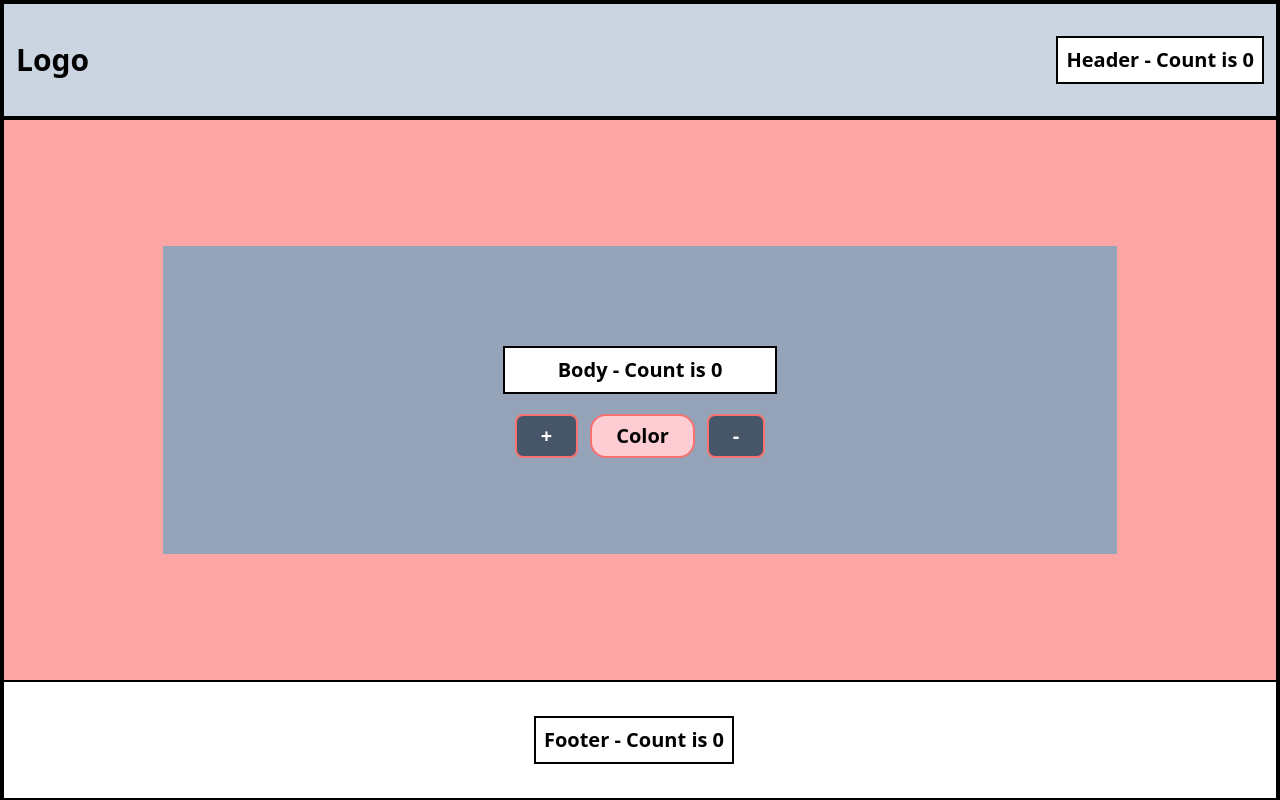
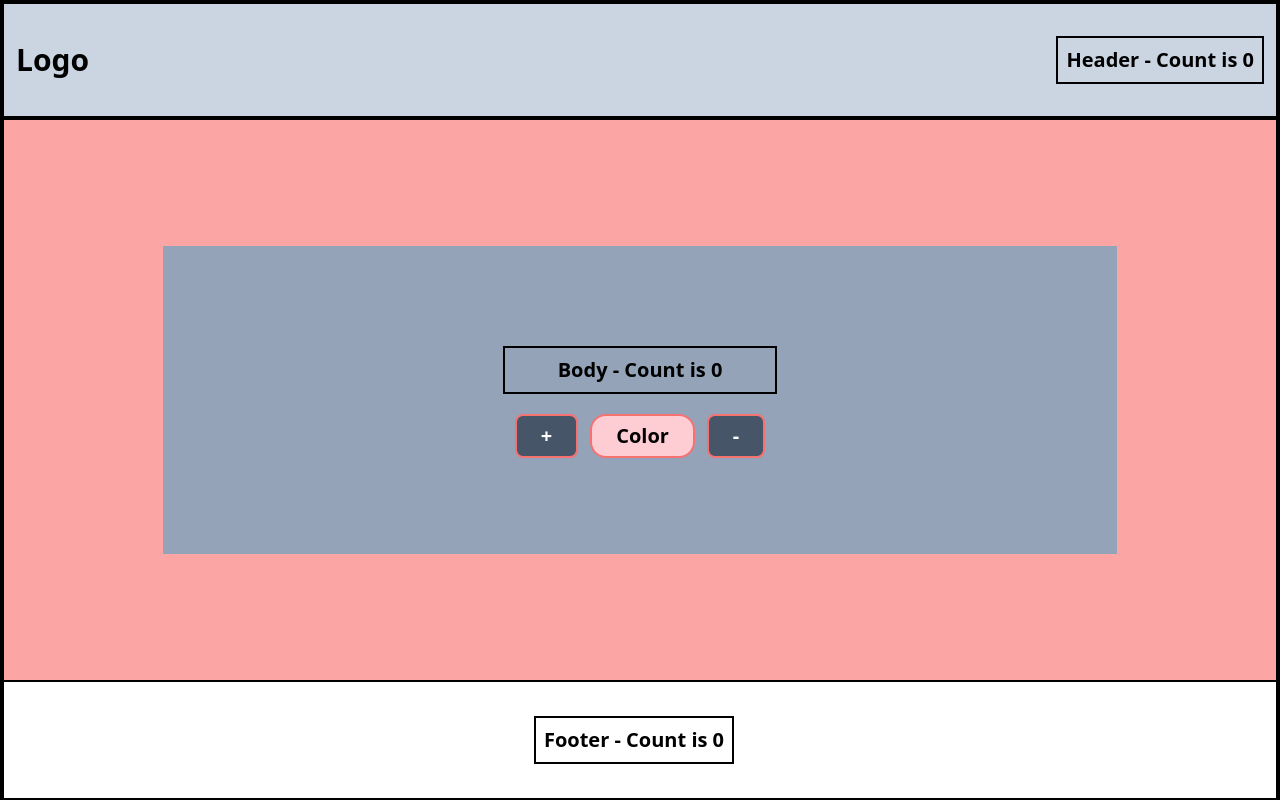
Before and after one commit to anas-ma007/ReduxPractice, a React (Vite) app: page / in a window 1280 px wide. Built offline with nearby package versions, Linux system fonts and the light colour scheme.

Commit message:
Change color type

```diff
--- a/src/components/Body.jsx
+++ b/src/components/Body.jsx
@@ -2,12 +2,12 @@ import randomColor from "randomcolor"
 
 
 const Body = () => {
-    const color = "white" // Change the color from "white" to randomColor(), then apply the action to the body component's color button.
+    const color = "black" // Change the color from "black" to randomColor(), then apply the action to the body component's color button.
     return (
         <div className=' w-screen mx-auto flex items-center justify-center border-x-4 border-black bg-red-300 h-[70%]'>
             <div className='md:w-3/4 w-[80%] h-[60%] md:h-[55%] flex items-center justify-center bg-slate-400'>
                 <div className='text-center'>
-                    <p style={{ backgroundColor: color }} className='mt-4 font-semibold text-base md:text-xl border-2 border-black py-2 mb-2'>Body - Count is 0</p>
+                    <p style={{ color: color }} className='mt-4  text-base md:text-xl font-bold border-2 border-black py-2 mb-2'>Body - Count is 0</p>
                     <button className="bg-slate-600 hover:bg-slate-800 text-base md:text-xl px-6 md:px-19 py-1 md:py-1.5 m-2 md:m-3 rounded-lg font-semibold text-white border-2 border-red-400 hover:scale-110">+</button>
                     <button className=" bg-rose-200 border-2 border-red-400 hover:scale-110  text-base md:text-xl px-6 md:px-19 py-1 md:py-1.5 mt-1 md:mt-1  rounded-2xl font-semibold text-black">  Color </button>
                     <button className="bg-slate-600 hover:bg-slate-800 text-base md:text-xl px-6 md:px-19 py-1 md:py-1.5 m-2 md:m-3 rounded-lg font-semibold text-white border-2 border-red-400 hover:scale-110">-</button>
--- a/src/components/Footer.jsx
+++ b/src/components/Footer.jsx
@@ -3,12 +3,12 @@ import randomColor from 'randomcolor'
 
 const Footer = () => {
 
-  const color = "white" // Change the color from "white" to randomColor(), then apply the action to the body component's color button.
+  const color = "black" // Change the color from "black" to randomColor(), then apply the action to the body component's color button.
 
   console.log(color, "color");
   return (
       <div className='flex justify-center items-center h-[15%] border-2 border-x-4 border-black'>
-        <p style={{backgroundColor : color}} className='text-base md:text-xl font-bold mr-3 border-2 border-black p-2 '> Footer - Count is 0</p>
+        <p style={{color: color}} className='text-base md:text-xl font-bold mr-3 border-2 border-black p-2 '> Footer - Count is 0</p>
       </div>
   )
 }
--- a/src/components/Header.jsx
+++ b/src/components/Header.jsx
@@ -2,7 +2,7 @@ import randomColor from "randomcolor"
 
 
 const Header = () => {
-    const color = "white" // Change the color from "white" to randomColor(), then apply the action to the body component's color button.
+    const color = "black" // Change the color from "black" to randomColor(), then apply the action to the body component's color button.
     return (
         <div className='flex justify-between items-center bg-slate-300 h-[15%] border-4 border-black'>
             <a href={"/"} className=' font-bold text-3xl hidden md:block ml-3 '>
@@ -11,7 +11,7 @@ const Header = () => {
             <a href={"/"} className=' font-bold text-xl xs:block md:hidden ml-2'>
                 Logo(Mobile)
             </a>
-            <p style={{backgroundColor : color}} className={`text-base md:text-xl font-bold mr-3  border-2 border-black p-2`} >Header - Count is 0</p>
+            <p style={{color : color}} className={`text-base md:text-xl font-bold mr-3  border-2 border-black p-2`} >Header - Count is 0</p>
         </div>
     )
 }
```
